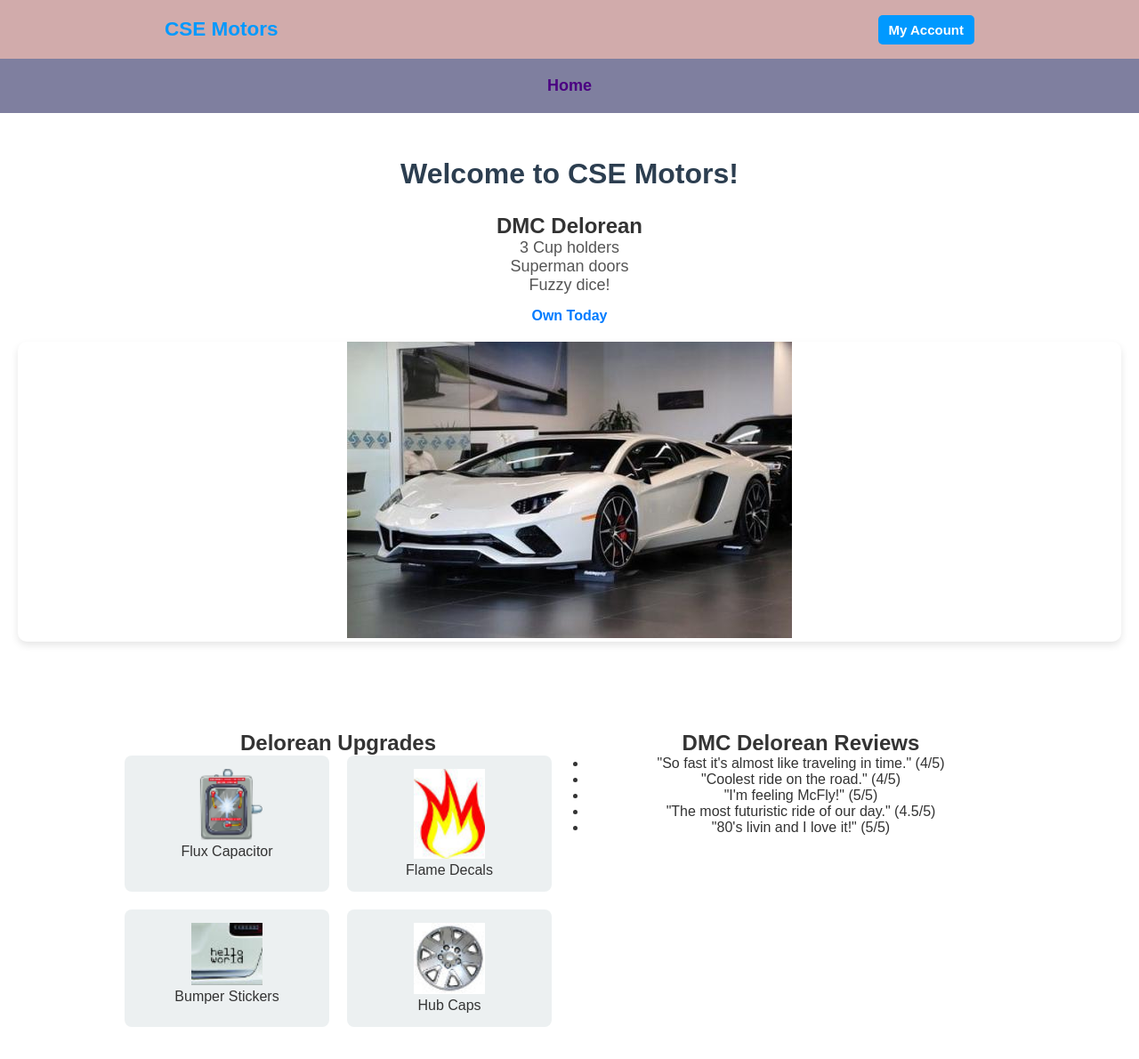
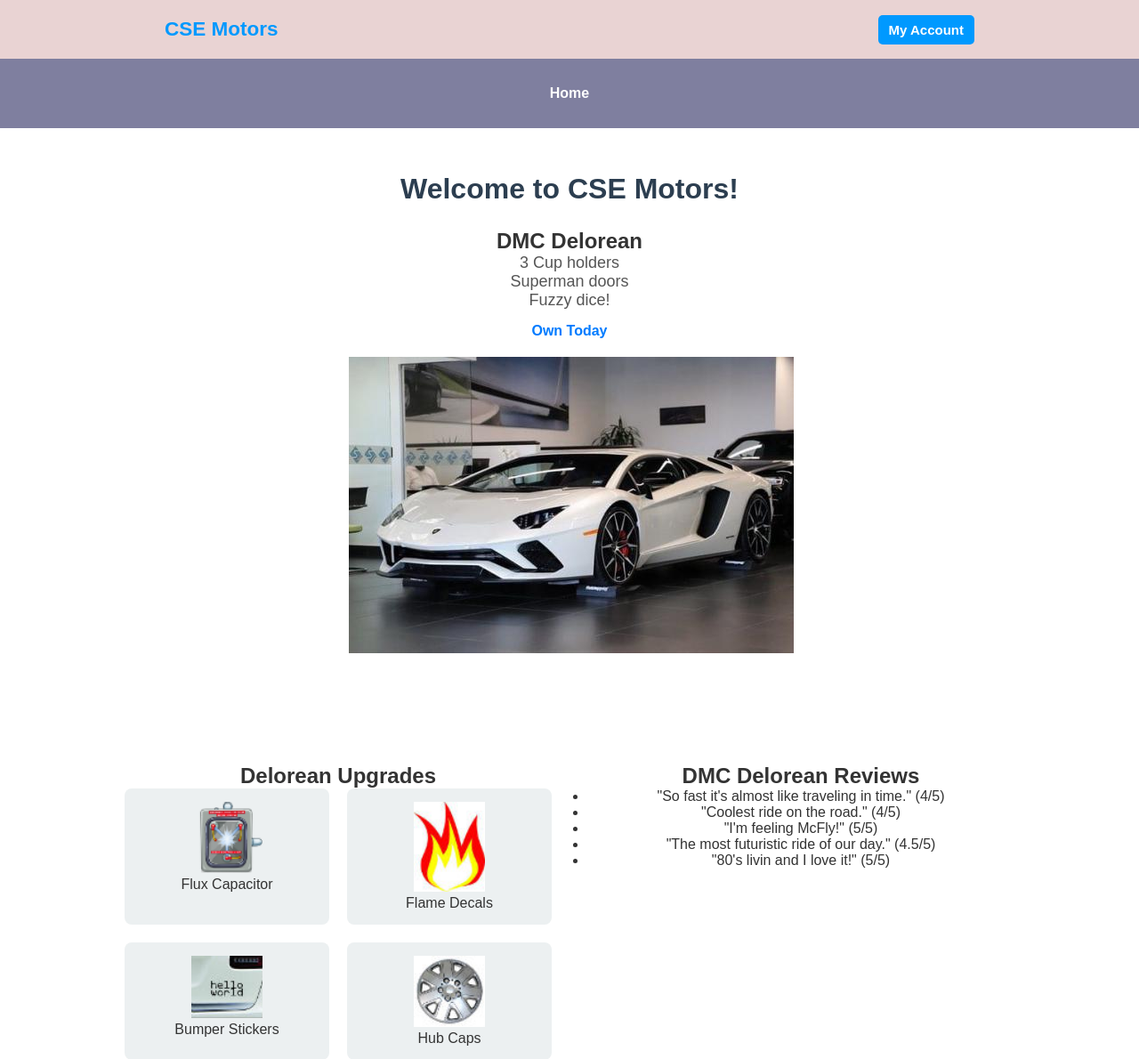
Before and after one commit to Mawuli2026/cse340, a Node server app: page / in a window 1280 px wide. Shown: the top 1190 px of the page at 89% size. Run offline with Node 20, Linux system fonts and the light colour scheme; data that the repository does not hold is empty; some libraries are stand-ins or nearby versions.

Commit message:
Added changes

```diff
--- a/public/css/styles.css
+++ b/public/css/styles.css
@@ -14,8 +14,8 @@ body {
 
 /* ======= Header Styling ======= */
 #top-header {
-  background-color: #d1abab; /* Light pink background */
-  color: #0099ff; /* Blue text color */
+  background-color: #e9d3d3; /* Light pink background */
+  color: #0990ea; /* Blue text color */
   padding: 20px 0;
   text-align: center;
   font-size: 15px;
@@ -51,63 +51,64 @@ body {
   background-color: #0077cc;
 }
 
-/* ======= Navbar Styling (Appears Below Header) ======= */
+/* ======= Base Nav Styles ======= */
 nav {
-  background: #7f7f9f; /* Greyish purple background */
+  background: #7f7f9f;
   width: 100%;
-  padding: 20px 0;
-  position: relative; /* Ensure it stays below the header */
-  display: flex;
-  justify-content: center;
+  position: sticky;
+  top: 0;
+  z-index: 1000;
 }
 
+/* Nav list default (desktop) */
 nav ul {
-  list-style: none;
   display: flex;
   justify-content: center;
   gap: 30px;
-  padding: 0;
+  padding: 20px 0;
   margin: 0;
+  list-style: none;
 }
 
+/* Nav link styles */
 nav ul li a {
-  color: #4b0082; /* Dark purple text */
+  color: white;
   text-decoration: none;
-  font-size: 18px;
-  padding: 10px 15px;
+  padding: 10px;
+  display: block;
   font-weight: bold;
 }
 
 nav ul li a:hover {
-  text-decoration: underline;
+  background-color: #6a6a8e;
 }
 
-/* ======= Mobile Navigation (Hamburger Menu) ======= */
+/* ======= Hamburger Toggle (Hidden by default) ======= */
 .menu-toggle {
   display: none;
-  font-size: 28px;
+  font-size: 30px;
   cursor: pointer;
   color: white;
+  padding: 10px 20px;
   position: absolute;
   top: 15px;
   right: 20px;
+  z-index: 1001;
 }
 
+/* ======= Responsive Styles (Mobile) ======= */
 @media (max-width: 768px) {
-  .menu-toggle {
-    display: block;
-  }
-
   nav ul {
     display: none;
     flex-direction: column;
     position: absolute;
-    top: 50px;
+    top: 60px;
     left: 0;
     width: 100%;
     background: #7f7f9f;
-    padding: 10px 0;
+    padding: 15px 0;
     border-bottom: 2px solid #4b0082;
+    z-index: 999;
   }
 
   nav ul.active {
@@ -118,7 +119,12 @@ nav ul li a:hover {
     margin: 10px 0;
     text-align: center;
   }
+
+  .menu-toggle {
+    display: block;
+  }
 }
+
 
 
 /* ======= Vehicle Listings ======= */
@@ -342,11 +348,10 @@ footer {
 
 /* ======= Image Styling ======= */
 .hero-image {
-  max-width: 100%;
+  max-width: 40%;
   height: auto;
-  margin-top: 20px;
-  border-radius: 10px;
-  box-shadow: 0 4px 8px rgba(0, 0, 0, 0.1);
+  margin:20px auto;
+  display: block;
 }
 
 /* ======= Responsive Adjustments ======= */
--- a/public/js/script.js
+++ b/public/js/script.js
@@ -45,3 +45,9 @@ document.addEventListener("DOMContentLoaded", () => {
       passwordInput.type = "password";
     }
   }
+
+
+  function toggleMenu() {
+    const nav = document.querySelector("nav ul");
+    nav.classList.toggle("active");
+  }
--- a/views/index.ejs
+++ b/views/index.ejs
@@ -1,7 +1,8 @@
 <!-- Hero Section -->
 <section class="hero">
     <h1>Welcome to CSE Motors!</h1>
-    <span class="message"><%- messages() %></span>
+    <span class="message">
+        <%- messages() %></span>
     <div class="hero-content">
         <div class="hero-text">
             <h2><span class="highlight">DMC Delorean</span></h2>
--- a/views/partials/header.ejs
+++ b/views/partials/header.ejs
@@ -3,6 +3,9 @@
         <span class="site-name">
             <a href="/" title="Return to home page">CSE Motors</a>
         </span>
+
+        <div class="menu-toggle" onclick="toggleMenu()">☰</div>
+
         <div class="account-link">
             <a title="Click to log in" href="/account/login">My Account</a>
         </div>
```
